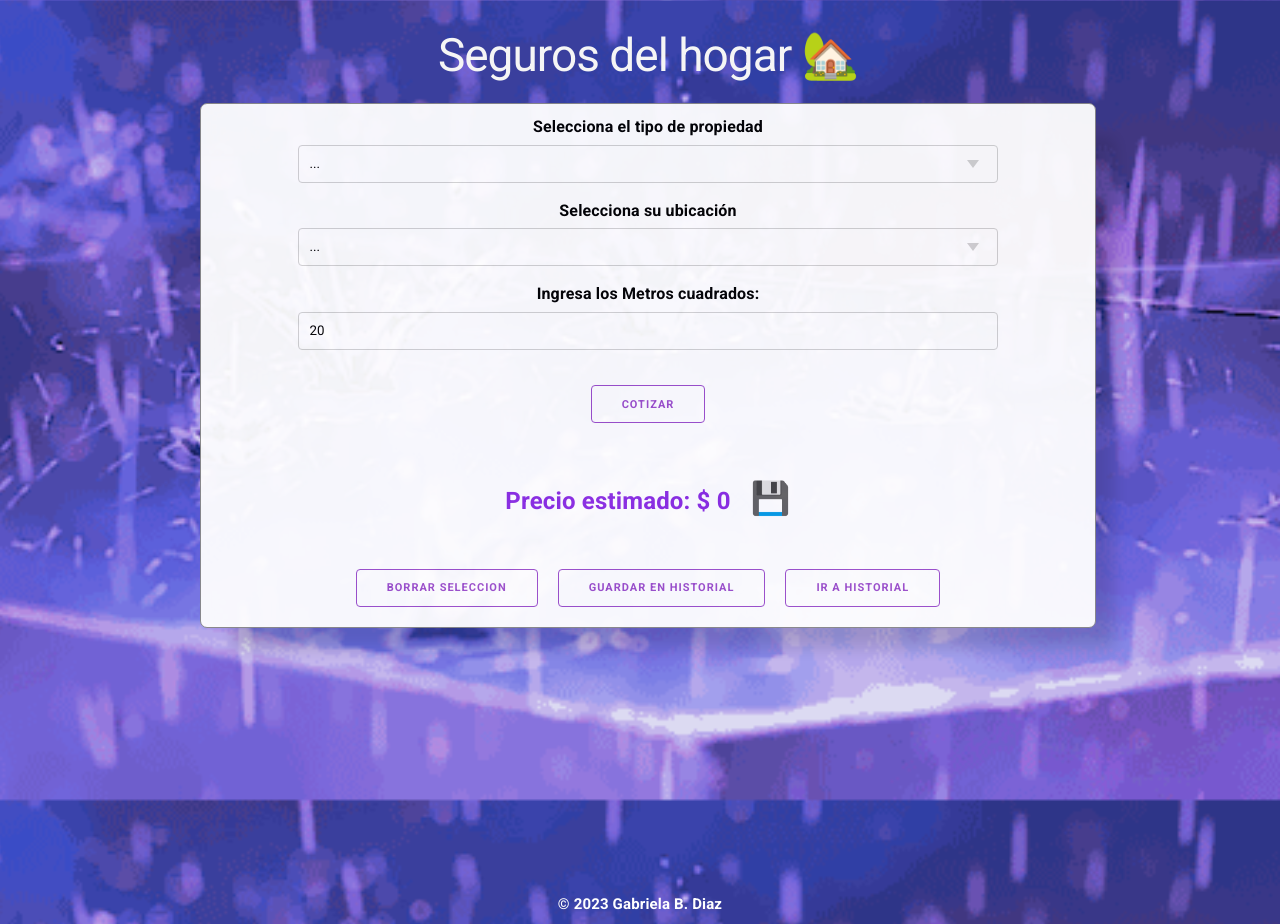
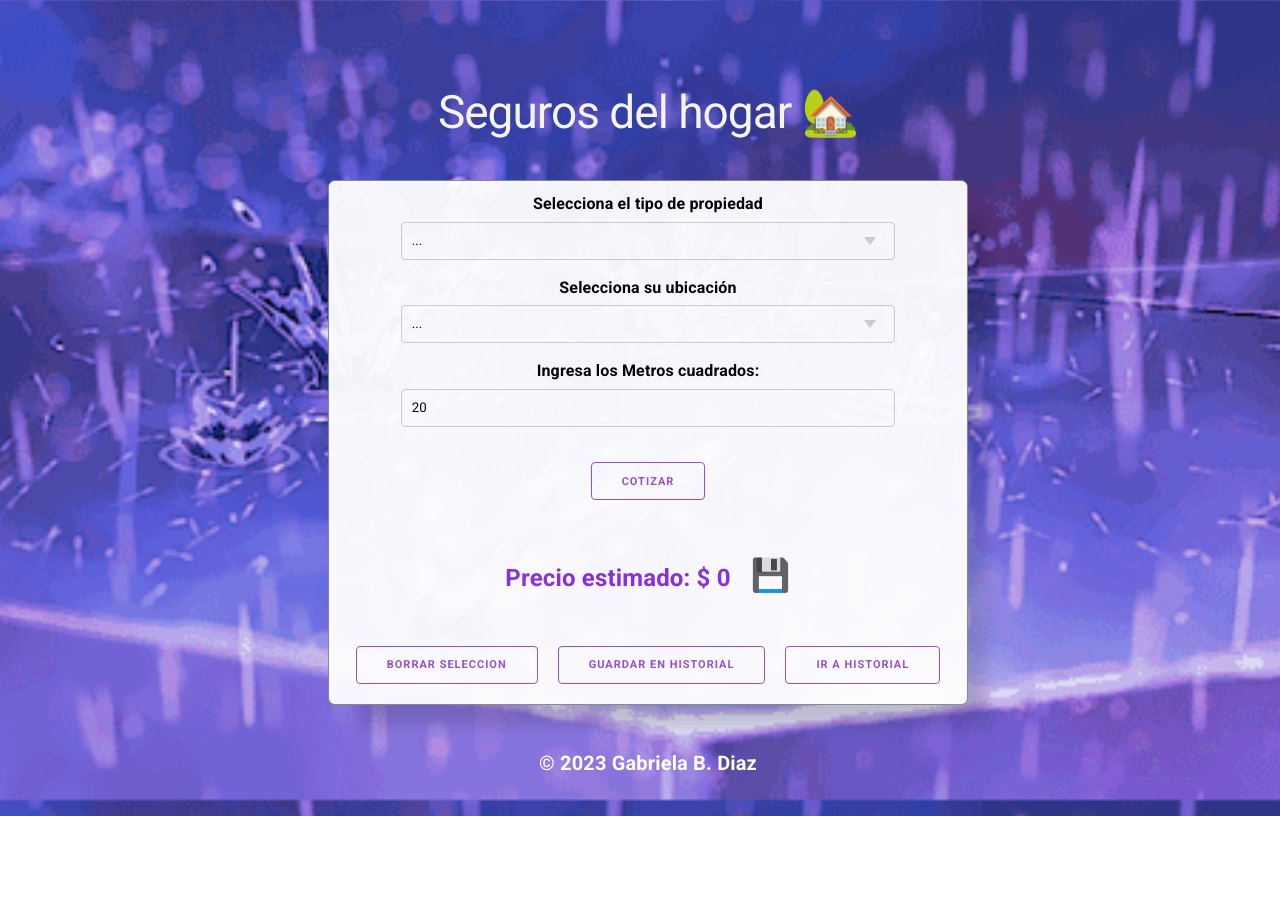
Before and after one commit to gbdadx/Proyecto3-GabrielaDiaz, a React (Vite) app: page / in a window 1280 px wide. After the commit the page ends 816 px from the top, so only its background shows below. Built offline with nearby package versions, Linux system fonts and the light colour scheme; a small style sheet from the web is missing.

Commit message:
fixed styles, created some componentes for index and historial. fixed spiner, fixed background

```diff
--- a/src/components/Footer.jsx
+++ b/src/components/Footer.jsx
@@ -4,14 +4,14 @@ const FooterWrapper = styled.footer`
   width: 100vw;
   height: 7vh;
   text-align: center;
-  font-size: 1.5rem;
+  font-size: 2rem;
   color: white;
   font-weight: 800;
-  position: absolute;
-  margin-top: 0px;
-  padding-top: 0px;
-  left: 0%;
-  top: 108%;
+  display:flex;
+    flex-direction: column;
+    justify-content: center;
+    align-items: center;
+    padding: 2rem;
 `;
 
 export default function Footer() {
--- a/src/components/IndexHeader.jsx
+++ b/src/components/IndexHeader.jsx
@@ -1,11 +1,28 @@
 import { useNavigate } from "react-router-dom";
+import styled from "styled-components";
+
+const HeaderWrapper = styled.header`
+  width: 100vw;
+  height: fit-content;
+  text-align: center;
+  color: white;
+  font-weight: 800;
+  display:flex;
+    flex-direction: row;
+    justify-content: center;
+    align-items: center;
+    padding: 2rem;
+    margin-top:2rem;
+`;
 
 export default function IndexHeader() {
     const navigate = useNavigate();
 
   return (
-    <header>
+    <HeaderWrapper>
+    <header className="header">
     <h1 className="center separador">Seguros del hogar <span className="irAhistorial" title="Ir a historial" onClick={() => navigate('/historial')}>🏡</span></h1>
     </header>
+    </HeaderWrapper>
   )
 }
--- a/src/index.css
+++ b/src/index.css
@@ -4,29 +4,33 @@
 
 * {
     box-sizing: border-box;
-    font-family:'Roboto', Arial, Helvetica, sans-serif;
+    font-family: 'Roboto', Arial, Helvetica, sans-serif;
 }
 
-body{
-    width:100%;
-    display:flex;
+body {
+    width: 100%;
+    min-height: 100vh;
+    display: flex;
     flex-direction: column;
-    justify-content: space-between;
     align-items: center;
+    justify-content: space-evenly;
     /* background*/
     background-image: url(../images/lluvia.gif);
     background-position: center;
     background-attachment: fixed;
     background-size: cover;
 }
-main{
-    width:100%;
-    display:flex;
+
+main {
+    width: 100%;
+    height: fit-content;
+    display: flex;
     flex-direction: column;
     justify-content: space-between;
     align-items: center;
     margin-bottom: 1rem;
-  }
+}
+
 .center {
     text-align: center;
 }
@@ -43,18 +47,18 @@ label {
 
 .div-cotizador {
     margin: auto;
-    width: 70vw;
-    height:fit-content;
+    margin-bottom: 2rem !important;
+    width: 90vw;
     background-color: white;
-    display:flex;
+    display: flex;
     flex-direction: column;
     justify-content: space-between;
     align-items: center;
     padding: 10px;
     border-color: whitesmoke;
-    box-shadow: 26px 28px 15px -8px rgba(0,0,0,0.15);
+    box-shadow: 26px 28px 15px -8px rgba(0, 0, 0, 0.15);
     border-radius: 0.7rem;
-    position:relative;
+    position: relative;
     /*transaparencia*/
     background-color: #fff;
     border: 1px solid #888;
@@ -96,9 +100,11 @@ div.historial span {
 .ocultar {
     display: none;
 }
-button{
+
+button {
     font-weight: 600;
 }
+
 button:hover {
     color: whitesmoke !important;
     background-color: blueviolet !important;
@@ -111,43 +117,54 @@ button:active {
 .text-rojo {
     color: red !important;
 }
-.footer{
-    display:flex;
-    flex-direction: row;
-    flex-wrap: wrap;
-    justify-content: space-around;
-    align-items: center;
-    width: 100%;
-    margin-top: 2rem;
-    margin-bottom: 0;
-    height: 4rem;
-}
-#botonesMi{
-    display:flex;
+
+#botonesMi {
+    display: flex;
     flex-wrap: wrap;
     flex-direction: row;
     align-items: center;
     justify-content: center;
-    gap:2rem;
-    width:fit-content;
+    gap: 2rem;
+    width: fit-content;
 }
-.botonesMi{
-    display:flex;
+
+.botonesMi {
+    display: flex;
     flex-direction: column;
     align-items: center;
     justify-content: center;
-    width:fit-content;
-}
-.inputs{
-    width:100%;
-}
-/* Agrega la regla CSS para los selectores */
-select, input, option {
-    width: 80% !important; /* Cambia el ancho al 80% */
+    width: fit-content;
 }
 
-.irAhistorial{
-    cursor:pointer;
+.inputs {
+    width: 100%;
 }
-.irAhistorial:hover{
-    box-shadow: rgba(50, 50, 93, 0.25) 0px 30px 60px -12px inset, rgba(0, 0, 0, 0.3) 0px 18px 36px -18px inset;}
+
+/* Agrega la regla CSS para los selectores */
+select,
+input,
+option {
+    width: 80% !important;
+    /* Cambia el ancho al 80% */
+}
+
+.irAhistorial {
+    cursor: pointer;
+}
+
+.irAhistorial:hover {
+    box-shadow: rgba(50, 50, 93, 0.25) 0px 30px 60px -12px inset, rgba(0, 0, 0, 0.3) 0px 18px 36px -18px inset;
+}
+
+/* mediaqueries*/
+@media(width > 768px) {
+    .div-cotizador {
+        width: 70%;
+    }
+}
+
+@media(width > 996px) {
+    .div-cotizador {
+        width: 50%;
+    }
+}
```
Also changed, not shown: src/pages/Index.jsx (+29 -24 lines).
